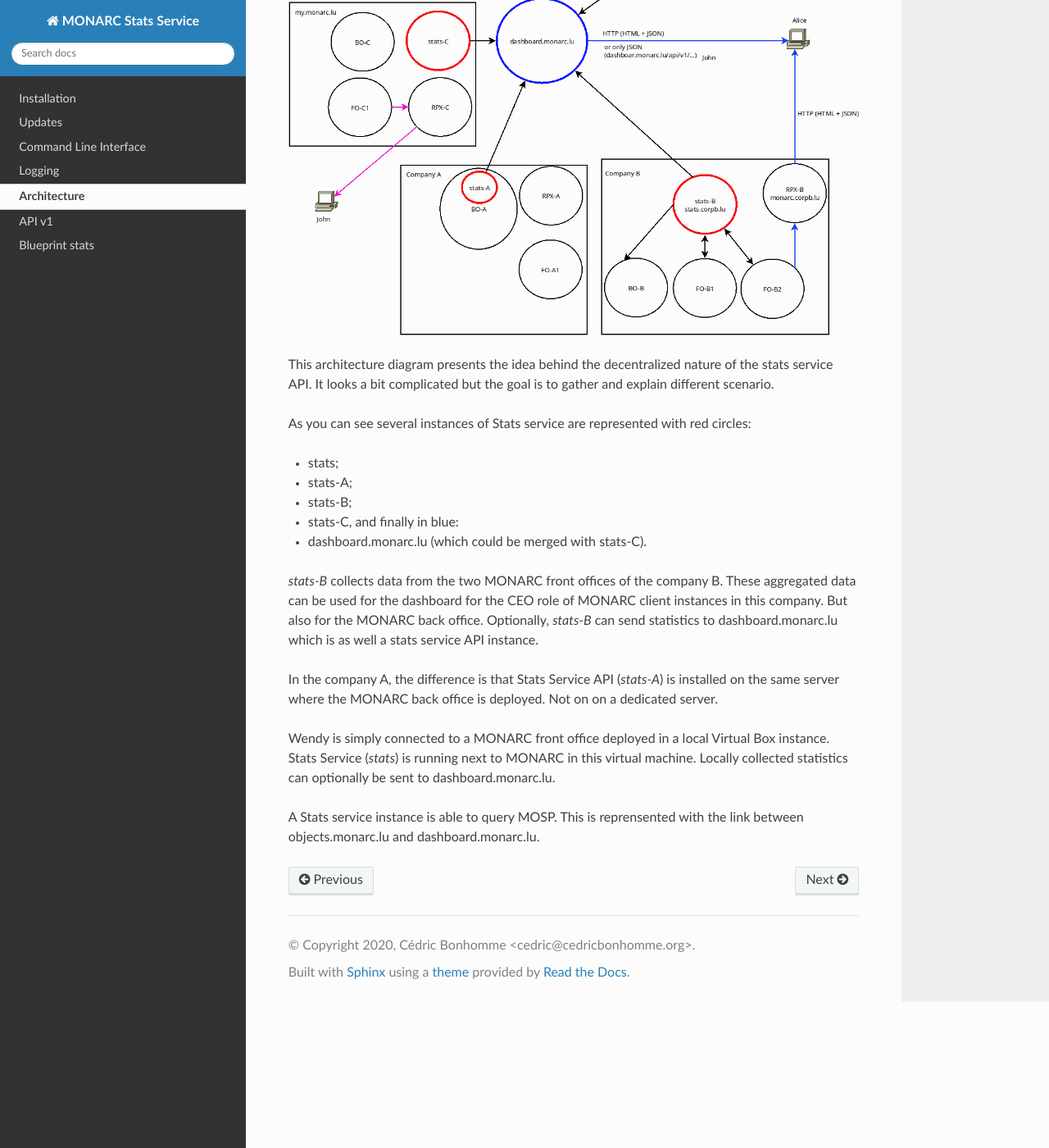
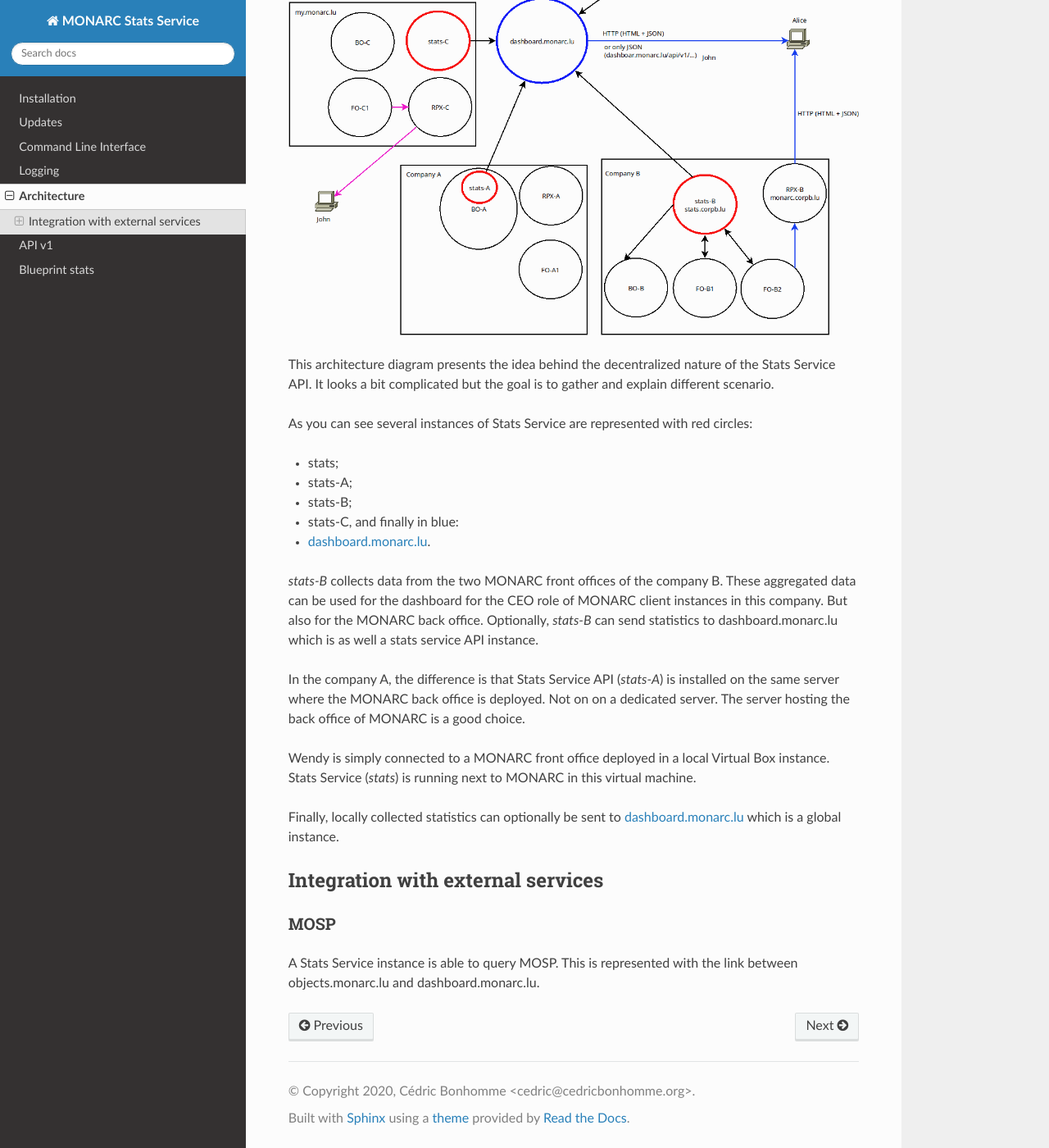
Before and after one commit to monarc-project/stats-service, a Sphinx documentation site: the page built from docs/architecture.rst, in a window 1280 px wide and 1400 px high, scrolled down 332 px. Shown: the whole window at 82% size. Built offline with Sphinx 7.4.7 and the Read the Docs theme 2.0.0, drawn with Linux system fonts in a browser that asks for light colours.

`````diff
--- a/docs/architecture.rst
+++ b/docs/architecture.rst
@@ -6,19 +6,18 @@
    :alt: Stats Service API interaction with MONARC
 
 
-
 This architecture diagram presents the idea behind the decentralized nature
-of the stats service API. It looks a bit complicated but the goal is to gather
+of the Stats Service API. It looks a bit complicated but the goal is to gather
 and explain different scenario.
 
-As you can see several instances of Stats service are represented with red
+As you can see several instances of Stats Service are represented with red
 circles:
 
 - stats;
 - stats-A;
 - stats-B;
 - stats-C, and finally in blue:
-- dashboard.monarc.lu (which could be merged with stats-C).
+- `dashboard.monarc.lu <https://dashboard.monarc.lu>`_.
 
 
 *stats-B* collects data from the two MONARC front offices of the company B.
@@ -29,12 +28,21 @@
 
 In the company A, the difference is that Stats Service API (*stats-A*) is
 installed on the same server where the MONARC back office is deployed. Not on
-on a dedicated server.
+on a dedicated server. The server hosting the back office of MONARC is a good choice.
 
 Wendy is simply connected to a MONARC front office deployed in a local
 Virtual Box instance. Stats Service (*stats*) is running next to MONARC in this virtual
-machine. Locally collected statistics can optionally be sent to
-dashboard.monarc.lu.
+machine.
 
-A Stats service instance is able to query MOSP. This is reprensented with the
+Finally, locally collected statistics can optionally be sent to
+`dashboard.monarc.lu <https://dashboard.monarc.lu>`_ which is a global instance.
+
+
+Integration with external services
+----------------------------------
+
+MOSP
+````
+
+A Stats Service instance is able to query MOSP. This is represented with the
 link between objects.monarc.lu and dashboard.monarc.lu.
`````
Also changed, not shown: docs/command-line-interface.rst (+13 -0 lines).
